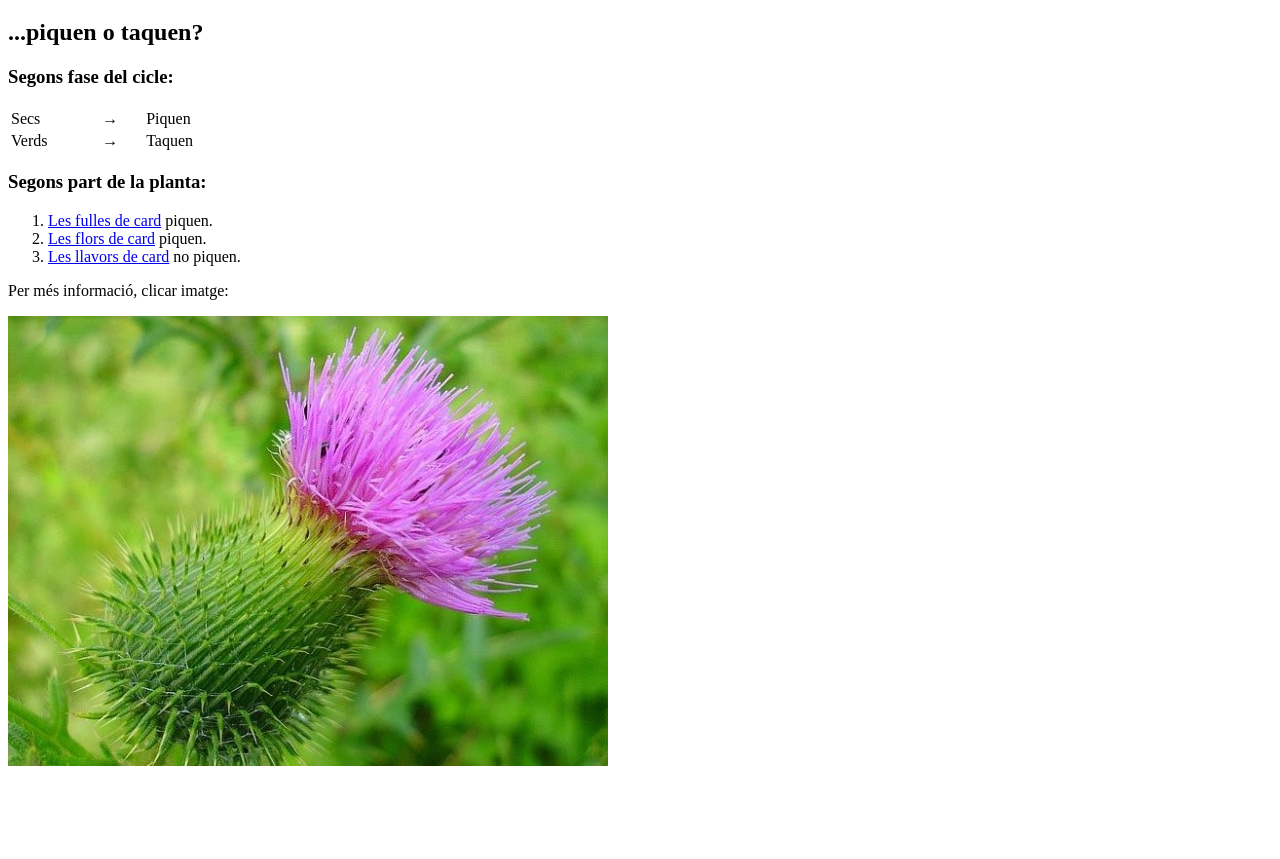
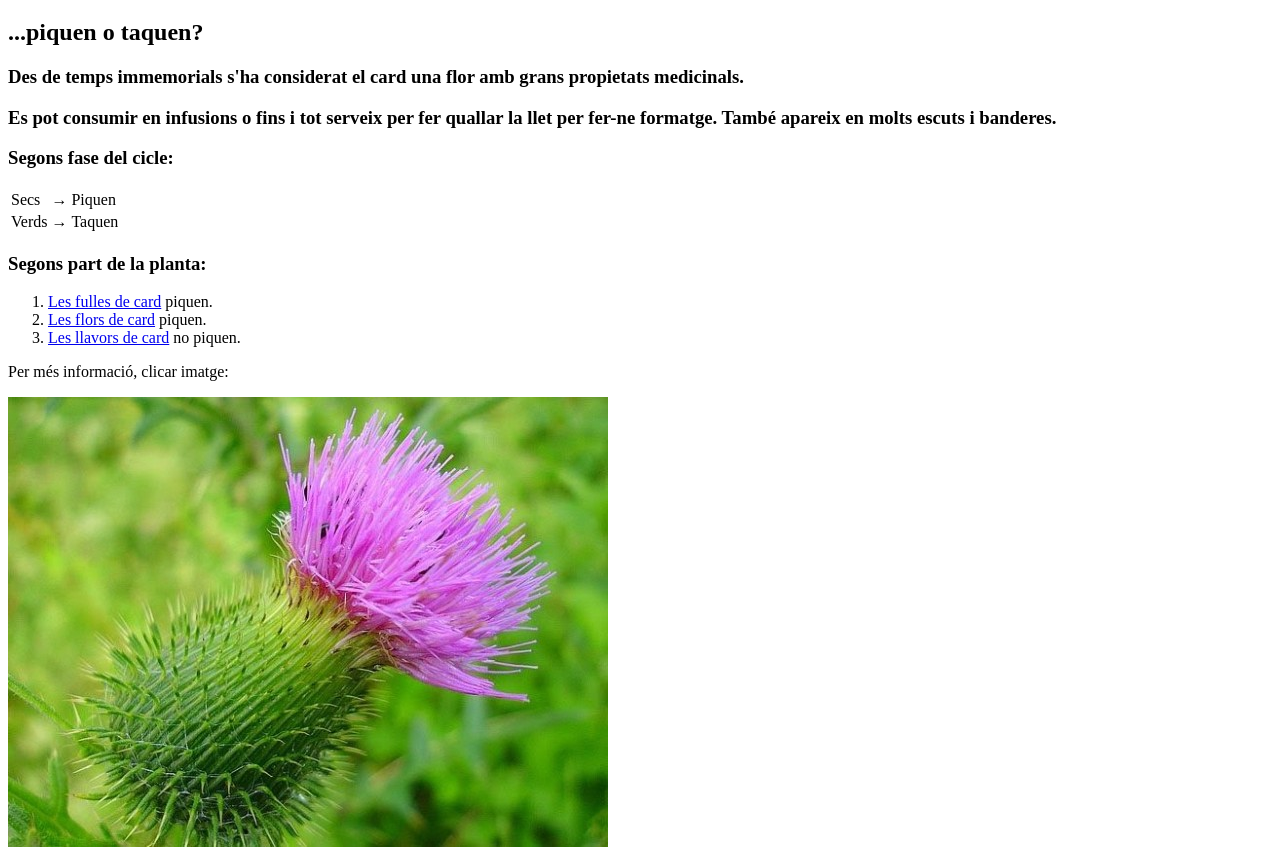
Before and after one commit to jordigithub1/LMSGI2, a plain HTML site: page index.html in a window 1280 px wide. Shown: the part 61-920 px from the top of the page. Before the commit the page ends 839 px from the top, so only its background shows below. Drawn offline with Linux system fonts and the light colour scheme.

Commit message:
Update index.html

```diff
--- a/index.html
+++ b/index.html
@@ -7,8 +7,10 @@
 <body>
 	<h1>Els cards secs...</h1>
 	<h2>...piquen o taquen?</h2>
+	<h3>Des de temps immemorials s'ha considerat el card una flor amb grans propietats medicinals. <p>
+	Es pot consumir en infusions o fins i tot serveix per fer quallar la llet per fer-ne formatge. També apareix en molts escuts i banderes.</h3>
 	<h3>Segons fase del cicle:</h3>
-	<table style="width:20%">
+	<table>
 		<tr>
 			<td>Secs</td>
 			<td>&rarr;</td>
```
